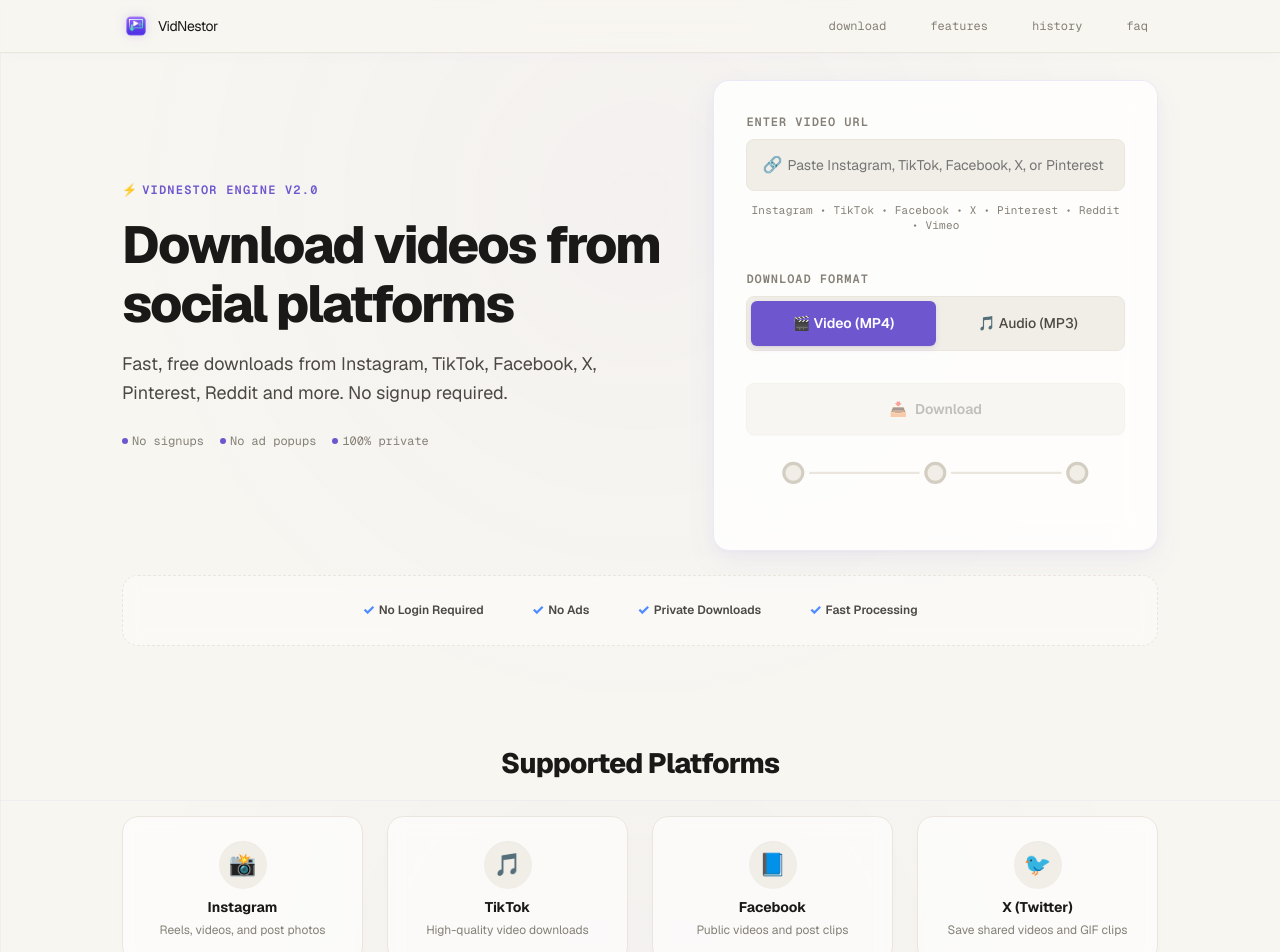
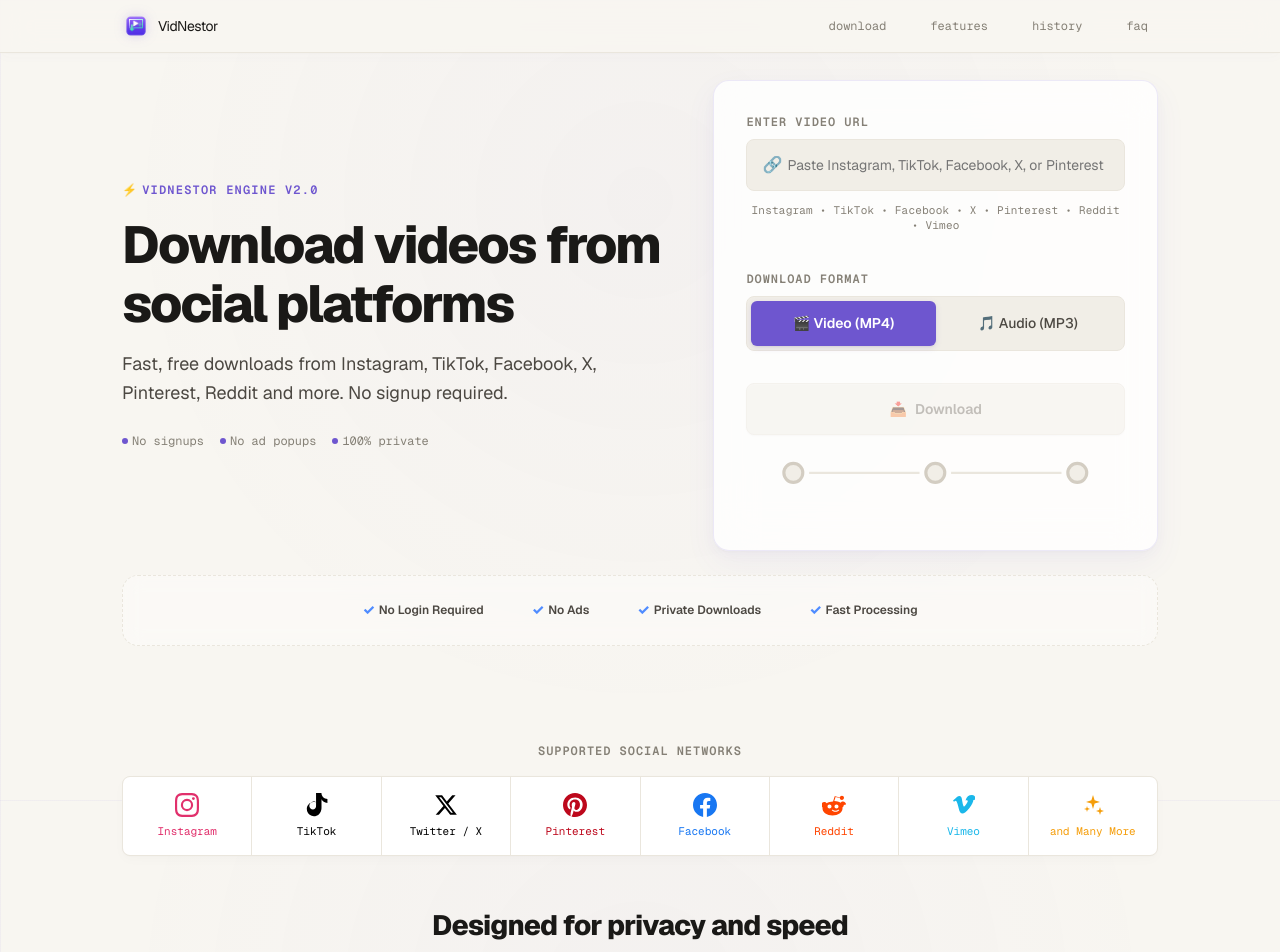
Before and after one commit to shobhitrawal-skr/vidnestor-web, a Next.js app: page / in a window 1280 px wide. Shown: the top 952 px of the page. Built offline with nearby package versions, Linux system fonts and the light colour scheme.

Commit message:
Social Media Icon Fix

```diff
--- a/src/app/globals.css
+++ b/src/app/globals.css
@@ -603,7 +603,7 @@
 
 .logo-grid {
   display: grid;
-  grid-template-columns: repeat(9, 1fr);
+  grid-template-columns: repeat(8, 1fr);
   gap: 1px;
   background-color: var(--color-rule);
   border: 1px solid var(--color-rule);
@@ -629,12 +629,52 @@
 
 .logo-item:hover {
   background-color: var(--color-paper-3);
-  color: var(--color-accent);
 }
 
 .logo-icon {
-  font-size: var(--text-md);
-  margin-bottom: 2px;
+  width: 24px;
+  height: 24px;
+  margin-bottom: 6px;
+  display: flex;
+  align-items: center;
+  justify-content: center;
+}
+
+.logo-icon svg {
+  width: 100%;
+  height: 100%;
+  fill: currentColor;
+  transition: transform var(--dur-short) var(--ease-out);
+}
+
+.logo-item:hover .logo-icon svg {
+  transform: scale(1.15);
+}
+
+/* Brand colors (permanent) */
+.logo-item.instagram {
+  color: #e1306c;
+}
+.logo-item.tiktok {
+  color: #000000;
+}
+.logo-item.twitter {
+  color: #000000;
+}
+.logo-item.pinterest {
+  color: #bd081c;
+}
+.logo-item.facebook {
+  color: #1877f2;
+}
+.logo-item.reddit {
+  color: #ff4500;
+}
+.logo-item.vimeo {
+  color: #1ab7ea;
+}
+.logo-item.more {
+  color: #f59e0b;
 }
 
 /* Features Grid (F1 Bento Grid) */
@@ -1266,7 +1306,7 @@
   }
 
   .logo-grid {
-    grid-template-columns: repeat(3, 1fr);
+    grid-template-columns: repeat(4, 1fr);
   }
 
   .features-grid {
@@ -1279,6 +1319,10 @@
 }
 
 @media (max-width: 40rem) {
+  .logo-grid {
+    grid-template-columns: repeat(2, 1fr);
+  }
+
   .page-wrapper {
     padding-top: 120px;
     padding-bottom: var(--space-xl);
--- a/src/app/page.js
+++ b/src/app/page.js
@@ -804,42 +804,71 @@
 
       {/* Supported Platforms Section */}
       <section className="section-container compatibility-wall" id="platforms">
-        <h2 className="section-title-centered">Supported Platforms</h2>
-        <div className="platform-card-grid">
-          <div className="platform-card">
-            <span className="platform-card-icon">📸</span>
-            <h3 className="platform-card-name">Instagram</h3>
-            <p className="platform-card-desc">Reels, videos, and post photos</p>
+        <h2 className="compatibility-label">Supported Social Networks</h2>
+        <div className="logo-grid">
+          <div className="logo-item instagram">
+            <span className="logo-icon">
+              <svg viewBox="0 0 24 24" className="brand-svg">
+                <path d="M12 2.163c3.204 0 3.584.012 4.85.07 3.252.148 4.771 1.691 4.919 4.919.058 1.265.069 1.645.069 4.849 0 3.205-.012 3.584-.069 4.849-.149 3.225-1.664 4.771-4.919 4.919-1.266.058-1.644.07-4.85.07-3.204 0-3.584-.012-4.849-.07-3.26-.149-4.771-1.699-4.919-4.92-.058-1.265-.07-1.644-.07-4.849 0-3.204.013-3.583.07-4.849.149-3.227 1.664-4.771 4.919-4.919 1.266-.057 1.645-.069 4.849-.069zM12 0C8.741 0 8.333.014 7.053.072 2.695.272.273 2.69.073 7.051.014 8.333 0 8.741 0 12c0 3.259.014 3.668.072 4.948.2 4.358 2.618 6.78 6.98 6.98 1.281.058 1.689.072 4.948.072 3.259 0 3.668-.014 4.948-.072 4.354-.2 6.782-2.618 6.979-6.98.059-1.28.073-1.689.073-4.948 0-3.259-.014-3.667-.072-4.947-.196-4.354-2.617-6.78-6.979-6.98C15.668.014 15.259 0 12 0zm0 5.838a6.162 6.162 0 1 0 0 12.324 6.162 6.162 0 0 0 0-12.324zM12 16a4 4 0 1 1 0-8 4 4 0 0 1 0 8zm6.406-11.845a1.44 1.44 0 1 0 0 2.881 1.44 1.44 0 0 0 0-2.881z" />
+              </svg>
+            </span>
+            <span className="logo-text">Instagram</span>
           </div>
-          <div className="platform-card">
-            <span className="platform-card-icon">🎵</span>
-            <h3 className="platform-card-name">TikTok</h3>
-            <p className="platform-card-desc">High-quality video downloads</p>
+          <div className="logo-item tiktok">
+            <span className="logo-icon">
+              <svg viewBox="0 0 24 24" className="brand-svg">
+                <path d="M12.525.02c1.31-.02 2.61-.01 3.91-.02.08 1.53.63 3.09 1.75 4.17 1.12 1.11 2.7 1.62 4.24 1.79v4.03c-1.44-.06-2.89-.52-4.06-1.39-.77-.57-1.39-1.34-1.81-2.23-.08 2.89-.02 5.79-.04 8.68-.06 2.37-.9 4.82-2.73 6.36-1.92 1.67-4.7 2.19-7.14 1.41-2.9-1.01-4.93-3.99-4.83-7.07.05-3.52 2.92-6.66 6.44-6.86.83-.06 1.67.08 2.47.37V9.01c-.96-.44-2.04-.54-3.08-.29-2.07.45-3.55 2.51-3.28 4.62.24 1.79 1.76 3.19 3.56 3.15 1.72-.05 3.07-1.45 3.13-3.17.03-4.32-.01-8.64-.01-12.96-.06-.11-.13-.24-.15-.37z" />
+              </svg>
+            </span>
+            <span className="logo-text">TikTok</span>
           </div>
-          <div className="platform-card">
-            <span className="platform-card-icon">📘</span>
-            <h3 className="platform-card-name">Facebook</h3>
-            <p className="platform-card-desc">Public videos and post clips</p>
+          <div className="logo-item twitter">
+            <span className="logo-icon">
+              <svg viewBox="0 0 24 24" className="brand-svg">
+                <path d="M18.244 2.25h3.308l-7.227 8.26 8.502 11.24H16.17l-5.214-6.817L4.99 21.75H1.68l7.73-8.835L1.254 2.25H8.08l4.713 6.231zm-1.161 17.52h1.833L7.084 4.126H5.117z" />
+              </svg>
+            </span>
+            <span className="logo-text">Twitter / X</span>
           </div>
-          <div className="platform-card">
-            <span className="platform-card-icon">🐦</span>
-            <h3 className="platform-card-name">X (Twitter)</h3>
-            <p className="platform-card-desc">Save shared videos and GIF clips</p>
+          <div className="logo-item pinterest">
+            <span className="logo-icon">
+              <svg viewBox="0 0 24 24" className="brand-svg">
+                <path d="M12 0C5.373 0 0 5.372 0 12c0 5.084 3.163 9.426 7.627 11.174-.105-.949-.2-2.405.042-3.441.218-.937 1.407-5.965 1.407-5.965s-.359-.719-.359-1.782c0-1.668.967-2.914 2.171-2.914 1.023 0 1.518.769 1.518 1.69 0 1.029-.655 2.568-.994 3.995-.283 1.194.599 2.169 1.777 2.169 2.133 0 3.772-2.249 3.772-5.495 0-2.873-2.064-4.882-5.012-4.882-3.414 0-5.418 2.561-5.418 5.204 0 1.031.397 2.138.893 2.738.098.119.112.224.083.345l-.333 1.36c-.053.22-.174.267-.402.161-1.499-.698-2.436-2.889-2.436-4.649 0-3.785 2.75-7.262 7.929-7.262 4.162 0 7.397 2.967 7.397 6.93 0 4.136-2.607 7.464-6.227 7.464-1.216 0-2.359-.631-2.75-1.378l-.748 2.853c-.271 1.043-1.002 2.35-1.492 3.146C9.57 23.812 10.763 24 12 24c6.627 0 12-5.373 12-12 0-6.628-5.373-12-12-12z" />
+              </svg>
+            </span>
+            <span className="logo-text">Pinterest</span>
           </div>
-          <div className="platform-card">
-            <span className="platform-card-icon">📌</span>
-            <h3 className="platform-card-name">Pinterest</h3>
-            <p className="platform-card-desc">Video pins and ideas</p>
+          <div className="logo-item facebook">
+            <span className="logo-icon">
+              <svg viewBox="0 0 24 24" className="brand-svg">
+                <path d="M24 12.073c0-6.627-5.373-12-12-12s-12 5.373-12 12c0 5.99 4.388 10.954 10.125 11.854v-8.385H7.078v-3.47h3.047V9.43c0-3.007 1.792-4.669 4.533-4.669 1.312 0 2.686.235 2.686.235v2.953H15.83c-1.491 0-1.956.925-1.956 1.874v2.25h3.328l-.532 3.47h-2.796v8.385C19.612 23.027 24 18.062 24 12.073z" />
+              </svg>
+            </span>
+            <span className="logo-text">Facebook</span>
           </div>
-          <div className="platform-card">
-            <span className="platform-card-icon">🤖</span>
-            <h3 className="platform-card-name">Reddit</h3>
-            <p className="platform-card-desc">Video downloads with audio merged</p>
+          <div className="logo-item reddit">
+            <span className="logo-icon">
+              <svg viewBox="0 0 24 24" className="brand-svg">
+                <path d="M24 11.5c0-1.65-1.35-3-3-3-.96 0-1.86.48-2.42 1.24-1.64-1-3.85-1.64-6.29-1.72l1.3-4.14 4.23 1c.04 1.11.96 2 2.08 2 1.15 0 2.1-0.95 2.1-2.1s-0.95-2.1-2.1-2.1c-1.03 0-1.89.75-2.05 1.74l-4.75-1.12c-0.22-0.05-0.45.08-0.51.3l-1.56 5c-2.47.05-4.72.7-6.38 1.72-0.56-.76-1.46-1.24-2.42-1.24-1.65 0-3 1.35-3 3 0 1.05.54 1.97 1.37 2.51-.06.33-.09.66-.09 1 0 3.86 4.49 7 10 7s10-3.14 10-7c0-.34-.03-.67-.09-1 .83-.54 1.37-1.46 1.37-2.51zM5.5 13.5c0-1.1.9-2 2-2s2 .9 2 2-0.9 2-2 2-2-.9-2-2zM17 17.5c-1.83 1.83-5.17 1.83-7 0-0.2-.2-0.2-0.51 0-0.71.2-.2.51-.2.71 0 1.44 1.44 4.14 1.44 5.58 0 .2-.2.51-.2.71 0 .2.2.2.51 0 .71zM14.5 15.5c-1.1 0-2-.9-2-2s.9-2 2-2 2 .9 2 2-0.9 2-2 2z" />
+              </svg>
+            </span>
+            <span className="logo-text">Reddit</span>
           </div>
-          <div className="platform-card">
-            <span className="platform-card-icon">🎥</span>
-            <h3 className="platform-card-name">Vimeo</h3>
-            <p className="platform-card-desc">VOD clips and portfolio videos</p>
+          <div className="logo-item vimeo">
+            <span className="logo-icon">
+              <svg viewBox="0 0 24 24" className="brand-svg">
+                <path d="M22.396 7.111c-.088 1.962-1.466 4.646-4.135 8.054-2.767 3.551-5.109 5.326-7.026 5.326-1.196 0-2.203-1.102-3.023-3.307-.549-2.022-1.099-4.043-1.649-6.065-.609-2.24-1.267-3.36-1.977-3.36-.153 0-.687.324-1.603.974l-.959-1.222c.983-.86 1.956-1.728 2.922-2.601 1.36-1.196 2.378-1.833 3.056-1.91 1.583-.178 2.56.908 2.934 3.256.406 2.544.69 4.12.854 4.73.418 1.691.878 2.536 1.383 2.536.395 0 1.01-.648 1.844-1.94 1.031-1.625 1.59-2.66 1.678-3.111.176-.845-.109-1.267-.856-1.267-.35 0-.791.077-1.328.23 1.153-3.771 3.355-5.59 6.608-5.456 2.404.103 3.513 1.67 3.327 4.703z" />
+              </svg>
+            </span>
+            <span className="logo-text">Vimeo</span>
+          </div>
+          <div className="logo-item more">
+            <span className="logo-icon">
+              <svg viewBox="0 0 24 24" className="brand-svg">
+                <path d="M12 2l1.62 5.26L19 9l-5.38 1.38L12 16l-1.62-5.62L5 9l5.38-1.74L12 2zm7 12l.94 3.06L23 18l-3.06.94L19 22l-.94-3.06L15 18l3.06-.94L19 14zM6 13l.63 2.06L9 16l-2.31.63L6 19l-.63-2.37L3 16l2.37-.63L6 13z" />
+              </svg>
+            </span>
+            <span className="logo-text">and Many More</span>
           </div>
         </div>
       </section>
```
